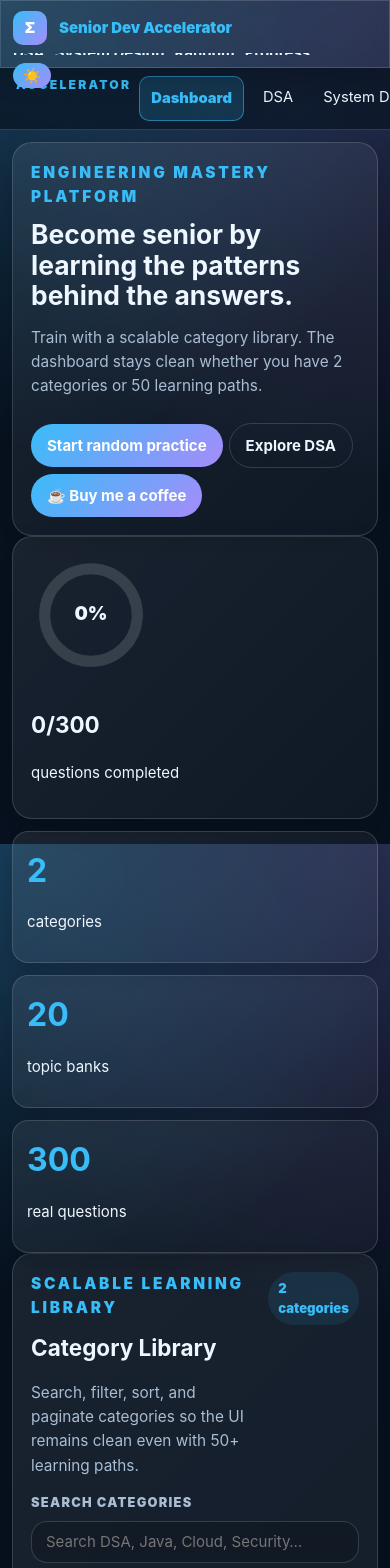
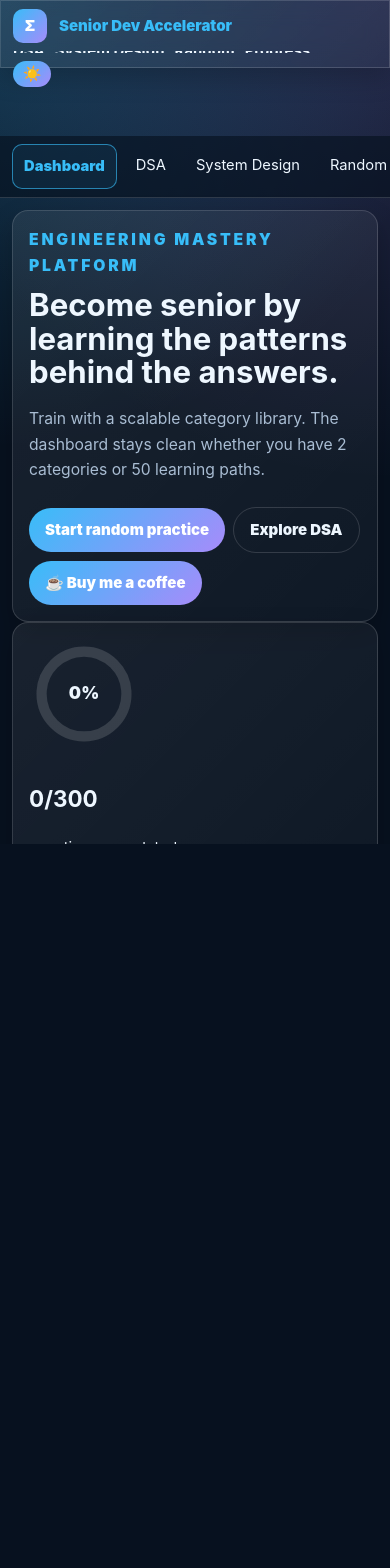
Before and after one commit to msomi22/senior-dev-accelerator, a React (Vite) app: page / in a window 390 px wide. Shown: the top 1568 px of the page. After the commit the page ends 844 px from the top, so only its background shows below. Built offline with nearby package versions, Linux system fonts and the light colour scheme; no server answers.

Commit message:
fix(ui): apply mobile-first refresh across all pages

```diff
--- a/src/styles/ui-refresh.css
+++ b/src/styles/ui-refresh.css
@@ -1,210 +1,53 @@
 :root {
   --nav-height: 68px;
-  --sidebar-width: 236px;
-  --page-padding: 18px;
+  --sidebar-width: 220px;
+  --page-padding: 12px;
+  --card-padding: 16px;
+  --section-gap: 14px;
   --shadow: 0 10px 26px rgba(0, 0, 0, 0.2);
+}
+
+html, body {
+  overflow-x: hidden;
+  overflow-y: auto;
 }
 
 body {
   font-size: 15px;
-  line-height: 1.55;
+  line-height: 1.58;
+}
+
+.app-shell,
+.layout {
+  min-height: 100dvh;
+  height: auto;
+  overflow: visible;
+}
+
+.layout {
+  display: block;
+  padding-top: var(--nav-height);
 }
 
 .nav,
 .navbar {
   height: var(--nav-height);
-  padding: 10px 18px;
-  backdrop-filter: blur(8px);
-  -webkit-backdrop-filter: blur(8px);
+  padding: 8px 12px;
+  gap: 8px;
+}
+
+.nav nav {
+  width: 100%;
+  gap: 10px;
+  overflow-x: auto;
+  flex-wrap: nowrap;
+  padding-bottom: 2px;
 }
 
 .brand,
-.nav a {
-  font-weight: 700;
-}
-
-.logo {
-  width: 34px;
-  height: 34px;
-  border-radius: 10px;
-}
-
-.icon-btn {
-  width: 38px;
-  height: 38px;
-}
-
-.layout {
-  grid-template-columns: var(--sidebar-width) minmax(0, 1fr);
-}
-
-.sidebar {
-  top: calc(var(--nav-height) + 14px);
-  left: 14px;
-  width: calc(var(--sidebar-width) - 24px);
-  height: calc(100vh - var(--nav-height) - 28px);
-  padding: 10px;
-  border-radius: 16px;
-  gap: 6px;
-  background: linear-gradient(180deg, rgba(255, 255, 255, 0.05), rgba(255, 255, 255, 0.025));
-}
-
-.sidebar a {
-  padding: 10px 11px;
-  border-radius: 10px;
-  font-size: 0.92rem;
-}
-
-.sidebar a:hover {
-  background: rgba(56, 189, 248, 0.12);
-}
-
-.sidebar a.active {
-  background: rgba(56, 189, 248, 0.16);
-  border-color: rgba(56, 189, 248, 0.52);
-}
-
-.page-wrap,
-.main-content {
-  padding: var(--page-padding);
-}
-
-.page {
-  max-width: 1240px;
-  gap: 14px;
-}
-
-.hero-card,
-.page-title,
-.topic-section,
-.learning-map,
-.search-panel,
-.topic-library,
-.category-library,
-.progress-card {
-  border-radius: 20px;
-  padding: 18px;
-}
-
-.question-card,
-.workspace-block,
-.scenario-box,
-.question-prompt,
-.learning-panel,
-.search-preview-card {
-  border-radius: 14px;
-  padding: 14px;
-}
-
-.hero-card h1,
-.page-title h1 {
-  font-size: clamp(1.65rem, 3vw, 2.3rem);
-  line-height: 1.15;
-  margin-bottom: 10px;
-}
-
-.hero-card p,
-.page-title p,
-.section-head p,
-.search-header p,
-.question-text,
-.explain,
-.scenario-box p,
-.question-prompt p,
-.learning-panel p,
-.workspace-block p,
-.workspace-block li,
-.search-preview-body p {
-  line-height: 1.58;
-  font-size: 0.96rem;
-}
-
-.question-card h3,
-.problem-workspace h3,
-.search-preview-body h3 {
-  font-size: 1.12rem;
-  line-height: 1.35;
-}
-
-.btn,
-.mark,
-.page-btn,
-.clear-search {
-  font-weight: 700;
-}
-
-.btn:focus-visible,
-.page-btn:focus-visible,
-.sidebar a:focus-visible,
-input:focus-visible,
-select:focus-visible,
-.option-btn:focus-visible {
-  outline: 2px solid color-mix(in oklab, var(--accent) 75%, white 25%);
-  outline-offset: 2px;
-}
-
-.dashboard-grid {
-  grid-template-columns: 1.7fr repeat(3, minmax(0, 1fr));
-  gap: 12px;
-}
-
-.stat {
-  border-radius: 16px;
-  padding: 14px;
-}
-
-.stat h2 {
-  font-size: 2rem;
-}
-
-.progress-card {
-  gap: 14px;
-}
-
-.progress-card svg {
-  width: 120px;
-}
-
-.progress-row {
-  padding: 13px;
-  border-radius: 14px;
-}
-
-.topic-tab,
-.category-card {
-  min-height: 124px;
-  border-radius: 14px;
-  padding: 14px;
-}
-
-.search-grid {
-  grid-template-columns: minmax(220px, 1.7fr) repeat(3, minmax(140px, 1fr));
-}
-
-.topic-library-controls,
-.category-library-controls {
-  gap: 10px;
-  margin-bottom: 12px;
-}
-
-.topic-picker,
-.card-grid,
-.category-grid {
-  grid-template-columns: repeat(auto-fit, minmax(240px, 1fr));
-}
-
-@media (max-width: 1100px) {
-  :root {
-    --sidebar-width: 0px;
-    --page-padding: 16px;
-  }
-
-  .layout {
-    display: flex;
-    flex-direction: column;
-    height: calc(100vh - var(--nav-height));
-    overflow: hidden;
-  }
+.nav a { font-weight: 700; }
+.logo { width: 34px; height: 34px; border-radius: 10px; }
+.icon-btn { width: 38px; height: 38px; }
 
 .sidebar {
   position: static;
@@ -222,101 +65,110 @@
   gap: 8px;
   background: rgba(7, 17, 31, 0.65);
   box-shadow: none;
-    scrollbar-width: thin;
 }
-
-  .sidebar a,
-  .sidebar .coffee {
-    flex: 0 0 auto;
-    margin: 0;
-  }
+.sidebar .eyebrow { display: none; }
+.sidebar a, .sidebar .coffee { flex: 0 0 auto; margin: 0; }
+.sidebar a { padding: 10px 11px; border-radius: 10px; font-size: 0.92rem; }
 
 .page-wrap,
 .main-content {
+  grid-column: auto;
   height: auto;
-    overflow-y: auto;
-    padding: var(--page-padding) var(--page-padding) 64px;
+  min-height: calc(100dvh - var(--nav-height));
+  overflow: visible;
+  padding: var(--page-padding);
 }
 
-  .dashboard-grid {
-    grid-template-columns: repeat(2, minmax(0, 1fr));
+.page { max-width: 1240px; gap: var(--section-gap); }
+
+.hero-card,.page-title,.topic-section,.learning-map,.search-panel,.topic-library,.category-library,.progress-card,
+.question-card,.workspace-block,.scenario-box,.question-prompt,.learning-panel,.search-preview-card,
+.loading-card,.empty-state,.advanced-search-panel {
+  border-radius: 16px;
 }
 
-  .search-grid,
-  .topic-library-controls,
-  .category-library-controls {
-    grid-template-columns: 1fr 1fr;
+.hero-card,.page-title,.topic-section,.learning-map,.search-panel,.topic-library,.category-library,.progress-card {
+  padding: var(--card-padding);
 }
+.question-card,.workspace-block,.scenario-box,.question-prompt,.learning-panel,.search-preview-card { padding: 14px; }
+
+.hero-card h1,.page-title h1 { font-size: clamp(1.85rem, 8vw, 2.6rem); line-height: 1.08; margin-bottom: 10px; }
+.question-card h3,.problem-workspace h3,.search-preview-body h3 { font-size: clamp(1.05rem, 4vw, 1.25rem); line-height: 1.35; }
+.hero-card p,.page-title p,.section-head p,.search-header p,
+.question-text,.explain,.scenario-box p,.question-prompt p,.learning-panel p,.workspace-block p,.workspace-block li,.search-preview-body p {
+  line-height: 1.65; font-size: 0.98rem;
 }
 
-@media (max-width: 760px) {
-  body {
-    overflow: auto;
+.dashboard-grid,.search-grid,.topic-library-controls,.category-library-controls,.card-grid,.topic-picker,.category-grid,.insight-grid,.progress-row,.random-controls,.filters {
+  grid-template-columns: 1fr;
 }
 
-  .nav,
-  .navbar {
-    position: sticky;
-    padding: 10px 12px;
-    gap: 8px;
+.topic-library-controls,.category-library-controls,.topic-library-controls-4,.search-grid,.random-controls,.filters { gap: 10px; }
+
+.topic-tab,.category-card { min-height: 124px; border-radius: 14px; padding: 14px; }
+.question-card,.search-preview-card,.option-btn,.pagination,.progress-row,.loading-card,.empty-state { max-width: 100%; overflow-wrap: anywhere; }
+
+.progress-card { align-items: flex-start; flex-direction: column; gap: var(--section-gap); }
+.progress-card svg { width: 110px; }
+.progress-row { padding: 13px; border-radius: 14px; }
+.progress-row meter { width: 100%; }
+
+.pagination { align-items: flex-start; flex-direction: column; gap: 10px; padding: 12px; }
+.pagination-controls { width: 100%; display: flex; flex-wrap: wrap; }
+.pagination-summary,.pagination-status { font-size: 0.88rem; }
+
+.option-btn { min-height: 44px; }
+.btn,.page-btn,.option-btn,.sidebar a,input,select,.clear-search { min-height: 42px; }
+
+.visual-model p, pre, code { overflow-x: auto; max-width: 100%; }
+
+@media (min-width: 768px) {
+  :root { --page-padding: 16px; --card-padding: 18px; --section-gap: 18px; }
+  .dashboard-grid { grid-template-columns: repeat(2, minmax(0, 1fr)); }
+  .topic-library-controls,.category-library-controls,.topic-library-controls-4,.search-grid { grid-template-columns: 1fr 1fr; }
+  .topic-picker,.card-grid,.category-grid { grid-template-columns: repeat(2, minmax(0, 1fr)); }
+  .pagination { flex-direction: row; justify-content: space-between; align-items: center; }
 }
 
-  .nav nav {
-    width: 100%;
-    gap: 10px;
-    overflow-x: auto;
-    flex-wrap: nowrap;
-    padding-bottom: 2px;
+@media (min-width: 1100px) {
+  :root { --page-padding: 18px; --card-padding: 22px; --section-gap: 20px; --sidebar-width: 236px; }
+
+  .layout {
+    display: grid;
+    grid-template-columns: var(--sidebar-width) minmax(0, 1fr);
+    height: 100dvh;
+    overflow: hidden;
   }
 
-  .app-shell,
-  .layout,
-  .page-wrap,
-  .main-content {
-    overflow: visible;
-    height: auto;
+  .sidebar {
+    position: fixed;
+    top: calc(var(--nav-height) + 14px);
+    left: 14px;
+    width: calc(var(--sidebar-width) - 24px);
+    height: calc(100vh - var(--nav-height) - 28px);
+    padding: 10px;
+    border-radius: 16px;
+    border: 1px solid var(--line);
+    flex-direction: column;
+    overflow-y: auto;
+    gap: 6px;
+    background: linear-gradient(180deg, rgba(255, 255, 255, 0.05), rgba(255, 255, 255, 0.025));
+    box-shadow: var(--shadow);
+  }
+  .sidebar .eyebrow { display: block; }
+
+  .page-wrap,.main-content {
+    grid-column: 2;
+    height: calc(100dvh - var(--nav-height));
+    overflow-y: auto;
+    overflow-x: hidden;
     min-height: 0;
   }
 
-  .page-wrap,
-  .main-content {
-    padding: 12px 12px 60px;
+  .dashboard-grid { grid-template-columns: 1.7fr repeat(3, minmax(0, 1fr)); gap: 12px; }
+  .search-grid { grid-template-columns: minmax(220px, 1.7fr) repeat(3, minmax(140px, 1fr)); }
+  .topic-library-controls,.category-library-controls { grid-template-columns: minmax(240px, 1.4fr) minmax(180px, 0.7fr) minmax(180px, 0.7fr); }
+  .topic-library-controls-4 { grid-template-columns: minmax(260px, 1.6fr) minmax(160px, 0.8fr) minmax(160px, 0.8fr) minmax(160px, 0.8fr); }
+  .topic-picker,.card-grid,.category-grid { grid-template-columns: repeat(auto-fit, minmax(240px, 1fr)); }
+  .progress-row { grid-template-columns: 1fr auto 180px; }
 }
-
-  .hero-actions,
-  .question-actions {
-    gap: 6px;
-  }
-
-  .dashboard-grid,
-  .search-grid,
-  .topic-library-controls,
-  .category-library-controls,
-  .card-grid,
-  .topic-picker,
-  .category-grid,
-  .insight-grid,
-  .progress-row {
-    grid-template-columns: 1fr;
-  }
-
-  .progress-card {
-    align-items: flex-start;
-    flex-direction: column;
-  }
-
-  .random-controls,
-  .filters {
-    grid-template-columns: 1fr;
-    padding: 12px;
-  }
-
-  .btn,
-  .page-btn,
-  .option-btn,
-  .sidebar a,
-  input,
-  select {
-    min-height: 42px;
-  }
-}
```
Lines whose indentation alone changed are shown as unchanged.
